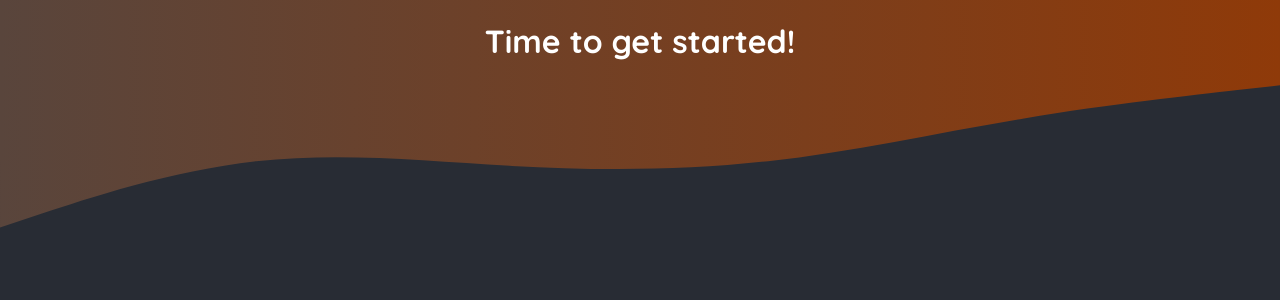
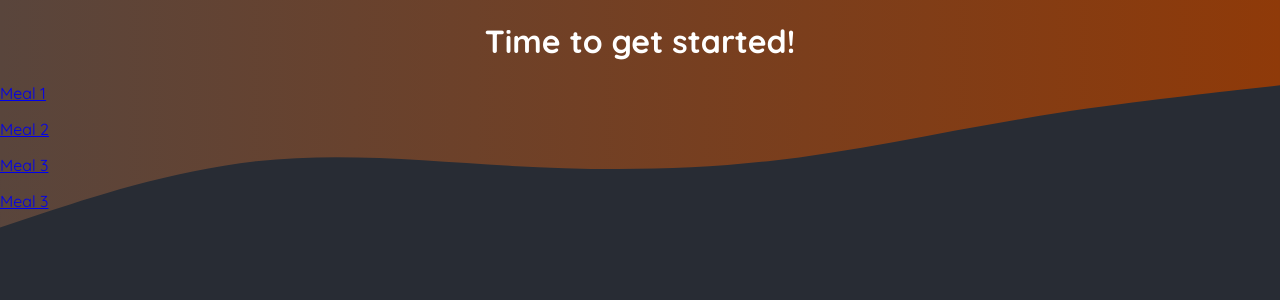
Before and after one commit to Rahulkaradwal/foodies, a Next.js app: page / in a window 1280 px wide. Shown: the top 300 px of the page. Built offline with nearby package versions, Linux system fonts and the light colour scheme.

Commit message:
feat: initialize the routes

```diff
--- a/app/page.js
+++ b/app/page.js
@@ -1,9 +1,23 @@
+import Link from 'next/link';
+
 export default function Home() {
   return (
     <main>
       <h1 style={{ color: 'white', textAlign: 'center' }}>
         Time to get started!
       </h1>
+      <p>
+        <Link href="/meals"> Meal 1</Link>
+      </p>
+      <p>
+        <Link href="/community">Meal 2</Link>
+      </p>
+      <p>
+        <Link href="/meals/share"> Meal 3</Link>
+      </p>
+      <p>
+        <Link href="/meals/mealdetails"> Meal 3</Link>
+      </p>
     </main>
   );
 }
```
Also changed, not shown: app/community/page.js (added, +7 -0 lines), app/meals/[mealSlug]/page.js (added, +7 -0 lines), app/meals/page.js (added, +7 -0 lines), app/meals/share/page.js (added, +7 -0 lines).
